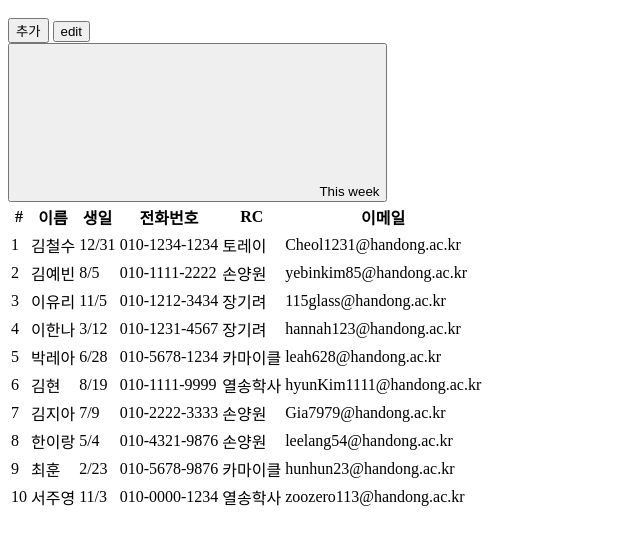
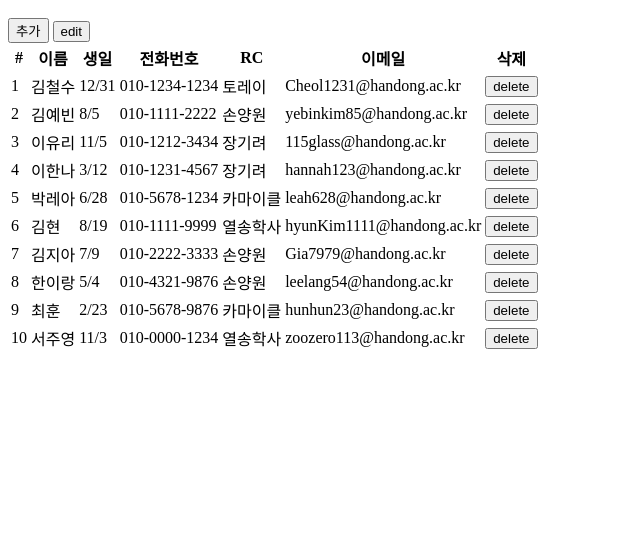
Before and after one commit to ejPark43/project_web_final, a plain HTML site: page index.html in a window 1280 px wide. Shown: the part 57-602 px from the top of the page, without its empty margins (0-640 px from the left). Drawn offline with Linux system fonts and the light colour scheme.

Commit message:
index 수정

```diff
--- a/index.html
+++ b/index.html
@@ -9,10 +9,7 @@
         <button type="button" class="btn btn-sm btn-outline-secondary">edit</button>
         <!-- <button type="button" class="btn btn-sm btn-outline-secondary">삭제</button> -->
       </div>
-      <button type="button" class="btn btn-sm btn-outline-secondary dropdown-toggle d-flex align-items-center gap-1">
-        <svg class="bi"><use xlink:href="#calendar3"></use></svg>
-        This week
-      </button>
+
     </div>
   </div>
     <div class="table-responsive small">
@@ -25,6 +22,7 @@
               <th scope="col">전화번호</th>
               <th scope="col">RC</th>
               <th scope="col">이메일</th>
+              <th scope="col">삭제</th>
             </tr>
           </thead>
           <tbody>
@@ -35,6 +33,7 @@
               <td>010-1234-1234</td>
               <td>토레이</td>
               <td>Cheol1231@handong.ac.kr</td>
+              <td><button type="button" class="btn btn-sm btn-outline-secondary">delete</button></td>
             </tr>
             <tr>
               <td>2</td>
@@ -43,6 +42,8 @@
               <td>010-1111-2222</td>
               <td>손양원</td>
               <td>yebinkim85@handong.ac.kr</td>
+              <td><button type="button" class="btn btn-sm btn-outline-secondary">delete</button></td>
+
             </tr>
             <tr>
               <td>3</td>
@@ -51,6 +52,8 @@
               <td>010-1212-3434</td>
               <td>장기려</td>
               <td>115glass@handong.ac.kr</td>
+              <td><button type="button" class="btn btn-sm btn-outline-secondary">delete</button></td>
+
             </tr>
             <tr>
               <td>4</td>
@@ -59,6 +62,8 @@
               <td>010-1231-4567</td>
               <td>장기려</td>
               <td>hannah123@handong.ac.kr</td>
+              <td><button type="button" class="btn btn-sm btn-outline-secondary">delete</button></td>
+
             </tr>
             <tr>
               <td>5</td>
@@ -67,6 +72,8 @@
               <td>010-5678-1234</td>
               <td>카마이클</td>
               <td>leah628@handong.ac.kr</td>
+              <td><button type="button" class="btn btn-sm btn-outline-secondary">delete</button></td>
+
             </tr>
             <tr>
               <td>6</td>
@@ -75,6 +82,7 @@
               <td>010-1111-9999</td>
               <td>열송학사</td>
               <td>hyunKim1111@handong.ac.kr</td>
+              <td><button type="button" class="btn btn-sm btn-outline-secondary">delete</button></td>
             </tr>
             <tr>
               <td>7</td>
@@ -83,6 +91,7 @@
               <td>010-2222-3333</td>
               <td>손양원</td>
               <td>Gia7979@handong.ac.kr</td>
+              <td><button type="button" class="btn btn-sm btn-outline-secondary">delete</button></td>
             </tr>
             <tr>
               <td>8</td>
@@ -91,6 +100,7 @@
               <td>010-4321-9876</td>
               <td>손양원</td>
               <td>leelang54@handong.ac.kr</td>
+              <td><button type="button" class="btn btn-sm btn-outline-secondary">delete</button></td>
             </tr>
             <tr>
               <td>9</td>
@@ -99,6 +109,7 @@
               <td>010-5678-9876</td>
               <td>카마이클</td>
               <td>hunhun23@handong.ac.kr</td>
+              <td><button type="button" class="btn btn-sm btn-outline-secondary">delete</button></td>
             </tr>
             <tr>
               <td>10</td>
@@ -107,6 +118,7 @@
               <td>010-0000-1234</td>
               <td>열송학사</td>
               <td>zoozero113@handong.ac.kr</td>
+              <td><button type="button" class="btn btn-sm btn-outline-secondary">delete</button></td>
             </tr>
 
           </tbody>
```
